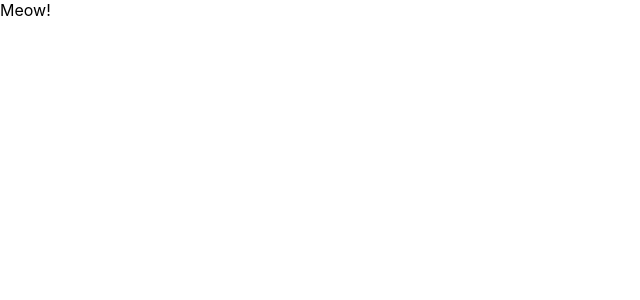
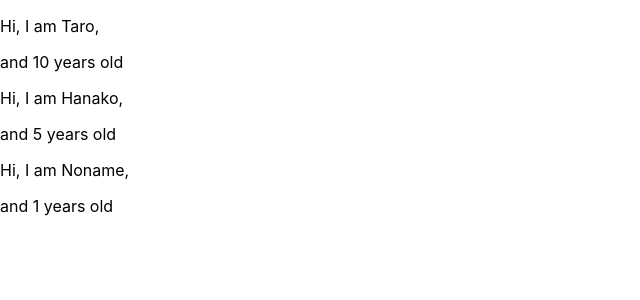
Before and after one commit to 556-mizusawa/react-redux-firstapp, a React (Create React App) app: page / in a window 1280 px wide. Shown: the top 300 px of the page, without its empty margins (0-640 px from the left). Built offline with nearby package versions, Linux system fonts and the light colour scheme.

Commit message:
learn props of  component

```diff
--- a/src/App.tsx
+++ b/src/App.tsx
@@ -1,24 +1,40 @@
 import React from 'react';
 
-// function App() {
-//   const inputbutton = (): void => console.log('hello');
+interface AppProps {
+  name?: string;
+  age?: number;
+}
 
-//   return (
-//     <div>
-//       <h1>Hello World</h1>
-//       <input type="text" onClick={inputbutton} />
-//     </div>
-//   );
-// }
+const App: React.FunctionComponent<AppProps> = () => {
+  const profiles: {
+    name: string;
+    age?: number;
+  }[] = [
+    { name: 'Taro', age: 10 },
+    { name: 'Hanako', age: 5 },
+    { name: 'Noname' },
+  ];
 
-const App: () => JSX.Element = () => {
   return (
     <div>
-      <Cat />
+      {profiles.map((profile, index) => {
+        return <User name={profile.name} age={profile.age} key={index} />;
+      })}
     </div>
   );
 };
 
-const Cat: () => JSX.Element = () => <div>Meow!</div>;
+const User = (props: AppProps) => {
+  return (
+    <div>
+      <p>Hi, I am {props.name},</p>
+      <p>and {props.age} years old</p>
+    </div>
+  );
+};
+
+User.defaultProps = {
+  age: 1,
+};
 
 export default App;
```
Also changed, not shown: 1 other file (tests, documents, lock files or other folders).
